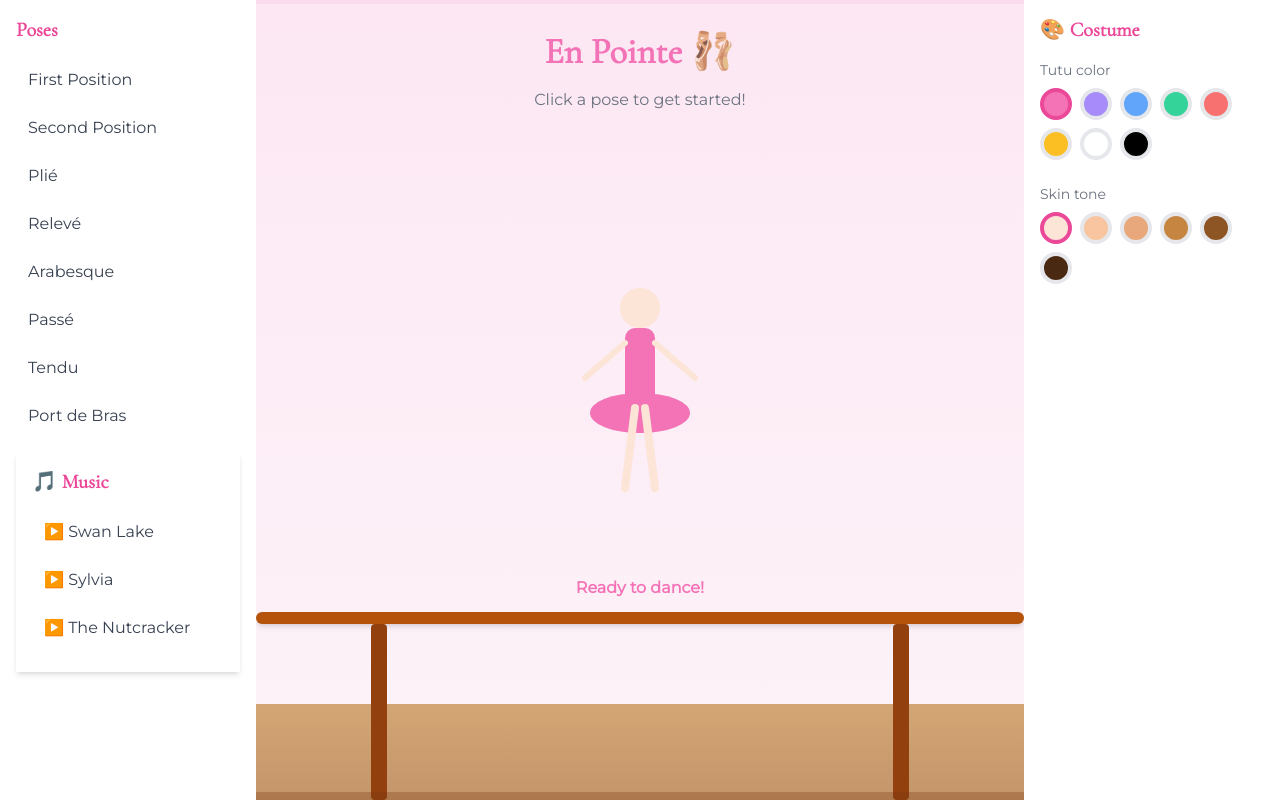
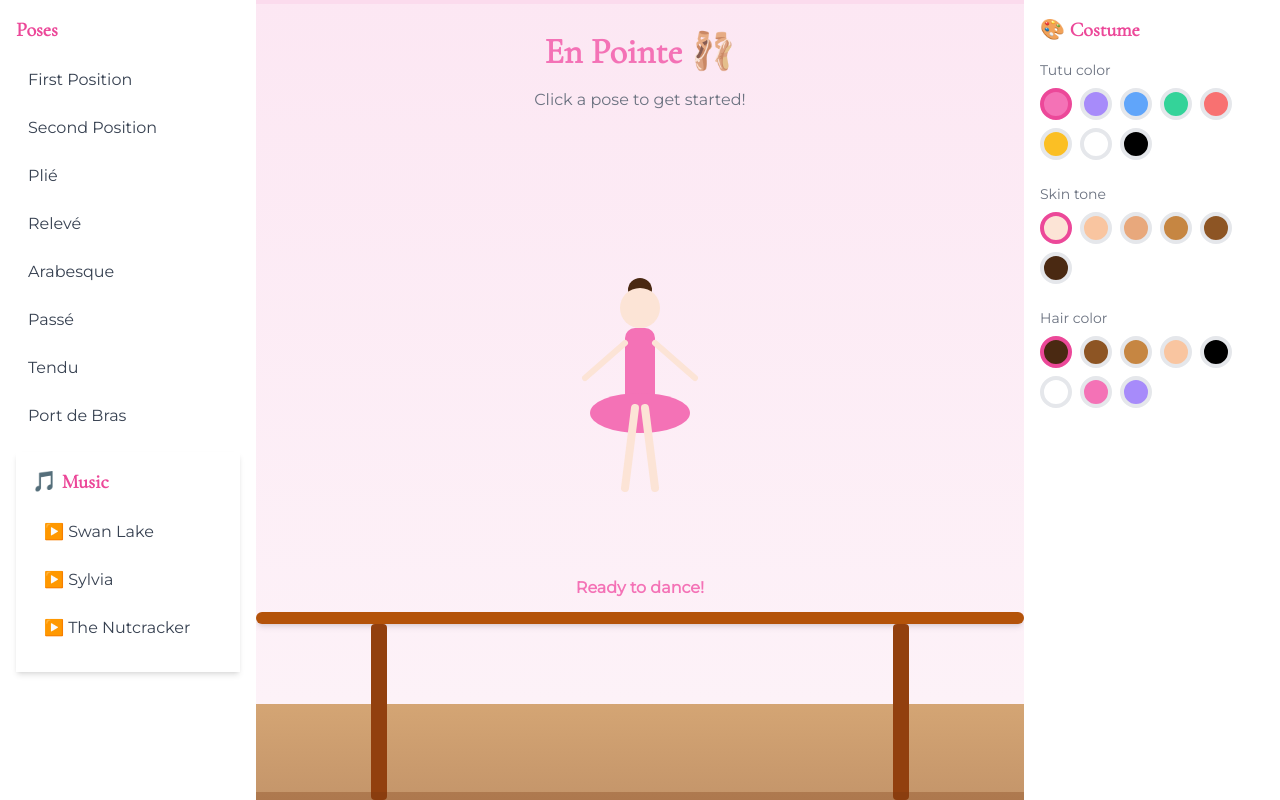
Before and after one commit to maria92835/en-pointe, a React (Vite) app: page / in a window 1280 px wide. Built offline with nearby package versions, Linux system fonts and the light colour scheme.

Commit message:
add hair color to costume panel

```diff
--- a/src/App.jsx
+++ b/src/App.jsx
@@ -8,6 +8,7 @@ export default function App() {
   const [selectedDescription, setSelectedDescription] = useState("Click a pose to get started!")
   const [costumeColor, setCostumeColor] = useState("#f472b6")
   const [skinColor, setSkinColor] = useState("#fce4d6")
+  const [hairColor, setHairColor] = useState("#4a2912")
   return (
     <div className="flex h-screen bg-pink-50">
 
@@ -61,7 +62,7 @@ export default function App() {
 
         {/* Ballerina positioned at barre */}
         <div className="absolute" style={{bottom: "25%"}}>
-          <Ballerina pose={selectedPose} costumeColor={costumeColor} skinColor={skinColor} />
+          <Ballerina pose={selectedPose} costumeColor={costumeColor} skinColor={skinColor} hairColor={hairColor} />
         </div>
 
       </div>
@@ -96,6 +97,19 @@ export default function App() {
             ))}
           </div>
         </div>
+        <div>
+        <p className="text-gray-500 text-sm mb-2">Hair color</p>
+        <div className="flex flex-wrap gap-2">
+          {["#4a2912", "#8d5524", "#c68642", "#f9c5a0", "#000000", "#ffffff", "#f472b6", "#a78bfa"].map(color => (
+            <button
+              key={color}
+              onClick={() => setHairColor(color)}
+              style={{ backgroundColor: color }}
+              className={`w-8 h-8 rounded-full border-4 ${hairColor === color ? "border-pink-500" : "border-gray-200"}`}
+            />
+          ))}
+        </div>
+        </div>
       </div>
 
     </div>
--- a/src/components/Ballerina.jsx
+++ b/src/components/Ballerina.jsx
@@ -1,11 +1,13 @@
-export default function Ballerina({ pose, costumeColor, skinColor }) {
-    return (
+export default function Ballerina({ pose, costumeColor, skinColor, hairColor }) {
+     return (
     <div className="flex flex-col items-center">
       <svg width="150" height="300" viewBox="0 0 150 300">
         {/* Body */}
         <rect x="60" y="60" width="30" height="80" rx="10" fill={costumeColor} />
         {/* Tutu */}
         <ellipse cx="75" cy="145" rx="50" ry="20" fill={costumeColor} />
+        {/* Hair bun */}
+        <circle cx="75" cy="22" r="12" fill={hairColor} />
         {/* Head */}
         <circle cx="75" cy="40" r="20" fill={skinColor} />
         {/* Left leg */}
```
Also changed, not shown: index.html (line endings or trailing spaces).
